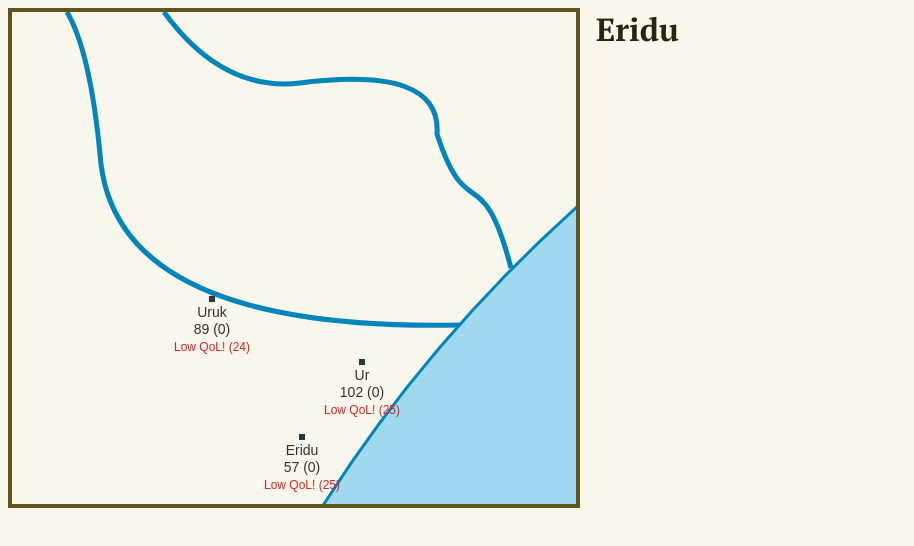
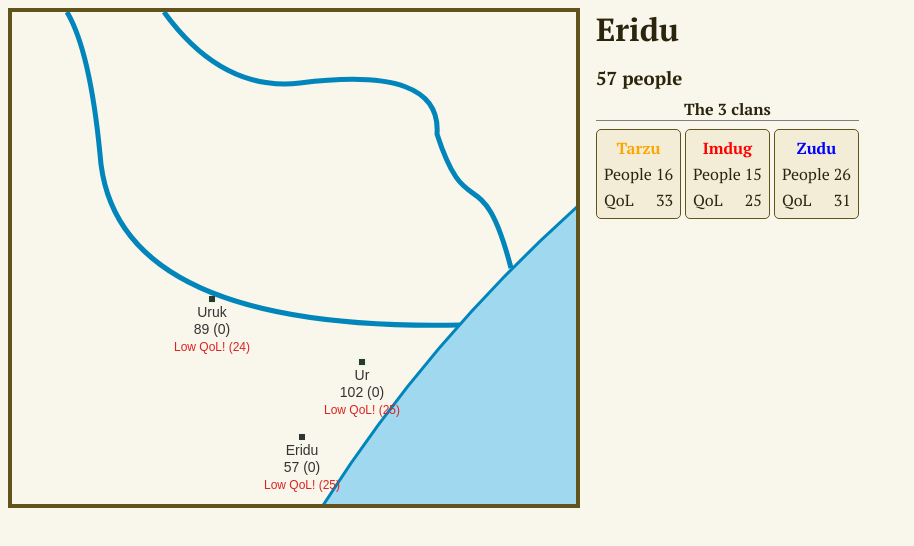
Before and after one commit to dmandelin/world2, a SvelteKit app: page / in a window 1280 px wide. Shown: the top 546 px of the page, without its empty margins (0-914 px from the left). Built offline with nearby package versions, Linux system fonts and the light colour scheme.

Commit message:
Simple clan cards.

```diff
--- /dev/null
+++ b/src/components/ClanCard.svelte
@@ -0,0 +1,30 @@
+<script>
+    let { clan } = $props();
+</script>
+
+<style>
+    #top {
+        background-color: #f3edd8;
+        border: 1px solid #62531d;
+        border-radius: 5px;
+        padding: 0.25rem;
+    }
+</style>
+
+<div id="top">
+    <table>
+        <tbody>
+            <tr>
+                <td colspan="2" style:color={clan.color} style:font-weight="bold" style:text-align="center">{clan.name}</td>
+            </tr>
+            <tr>
+                <td>People</td>
+                <td>{clan.size}</td>
+            </tr>
+            <tr>
+                <td>QoL</td>
+                <td>{clan.qol.toFixed()}</td>
+            </tr>
+        </tbody>
+    </table>
+</div>
--- a/src/components/Settlement.svelte
+++ b/src/components/Settlement.svelte
@@ -1,4 +1,6 @@
 <script>
+    import ClanCard from "./ClanCard.svelte";
+
     let { settlement } = $props();
 </script>
 
@@ -10,8 +12,20 @@
     h1 {
         margin: 0 0 1rem 0;
     }
+
+    h3, h4 {
+        margin: 0.5rem 0;
+    }
 </style>
 
 <div id="top">
 <h1>{settlement.name}</h1>
+<h3>{settlement.size} people</h3>
+
+<h4 style="text-align: center; border-bottom: 1px solid grey">The {settlement.clans.length} clans</h4>
+<div style="display: flex; gap: 0.25rem;">
+    {#each settlement.clans as clan}
+    <ClanCard clan={clan} />
+    {/each}
 </div>
+</div>
```
